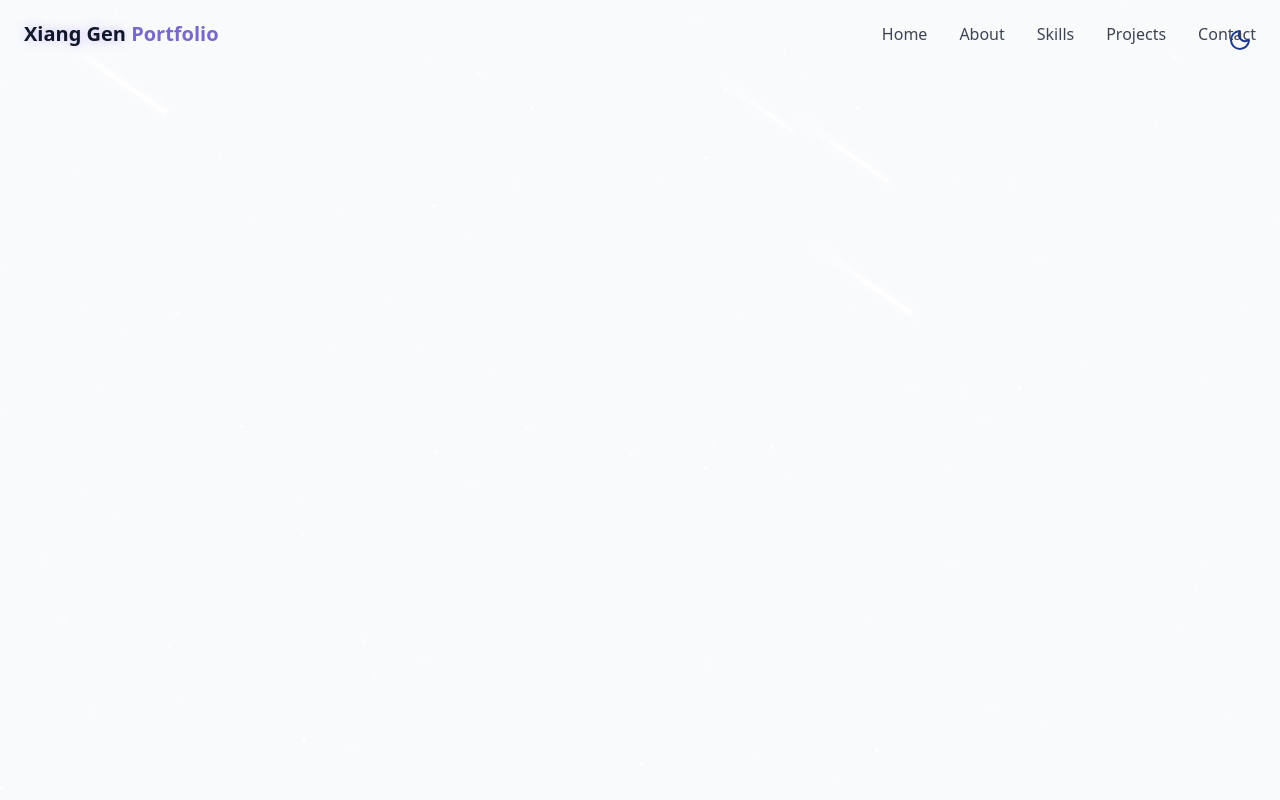
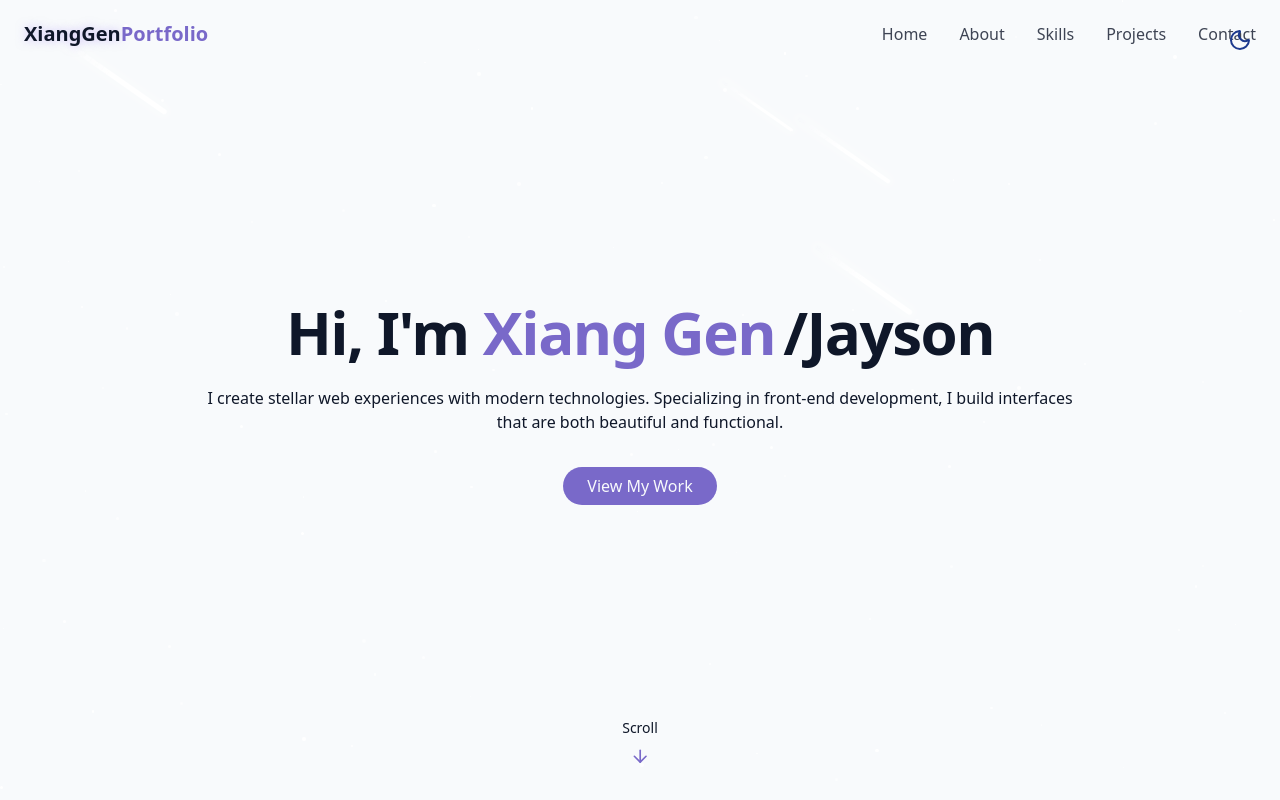
Before and after one commit to kxianggen/online-portfolio, a React (Vite) app: page / in a window 1280 px wide. Built offline with nearby package versions, Linux system fonts and the light colour scheme; the HTML template or start-up script is replaced by a standard one.

Commit message:
hero section

```diff
--- a/src/Pages/Home.jsx
+++ b/src/Pages/Home.jsx
@@ -1,6 +1,7 @@
 import { Navbar } from "../components/Navbar";
 import { ThemeToggle } from "../components/ThemeToggle";
 import { StarBackground } from "@/components/StarBackground";
+import { HeroSection } from "../components/HeroSection";
 
 export const Home = () => {
 
@@ -13,7 +14,7 @@
         {/* Navbar */}
         <Navbar />
         {/* Main Content */}
-
+        <HeroSection />
         {/* Footer */}
 
 
--- /dev/null
+++ b/src/components/HeroSection.jsx
@@ -0,0 +1,36 @@
+import { ArrowDown } from "lucide-react";
+
+export const HeroSection = () => {
+    return (
+        <section
+            id="hero"
+            className="relative min-h-screen flex flex-col items-center justify-center px-4"
+        >
+            <div className="container max-w-4xl mx-auto text-center z-10">
+                <div className="space-y-6">
+                    <h1 className="text-4xl md:text-6xl font-bold tracking-tight">
+                        <span className="opacity-0 animate-fade-in">Hi, I'm</span>
+                        <span className="text-primary opacity-0 animate-fade-in-delay-1">{" "}Xiang Gen</span>
+                        <span className="text-gradient ml-2 opacity-0 animate-fade-in-delay-2">{""}/Jayson</span>
+                    </h1>
+
+                    <p className="text-md md:text-md text-muted-foreground max-2-2xl mx-auto opacity-0 animate-fade-in-delay-3">
+                        I create stellar web experiences with modern technologies.
+                        Specializing in front-end development, I build interfaces that are
+                        both beautiful and functional.
+                    </p>
+
+                    <div className="pt-4 opacity-0 animate-fade-in-delay-4">
+                        <a href="#projects" className="cosmic-button">
+                            View My Work
+                        </a>
+                    </div>
+                </div>
+            </div>
+            <div className="absolute bottom-8 left-1/2 transform -translate-x-1/2 flex flex-col items-center animate-bounce">
+                <span className="text-sm text-muted-foreground mb-2">Scroll</span>
+                <ArrowDown className="h-5 w-5 text-primary" />
+            </div>
+        </section>
+    )
+}
--- a/src/components/Navbar.jsx
+++ b/src/components/Navbar.jsx
@@ -4,7 +4,7 @@
 
 
 const navItems = [
-    {name: "Home", href: "#home"},
+    {name: "Home", href: "#hero"},
     {name: "About", href: "#about"},
     {name: "Skills", href: "#skills"},
     {name: "Projects", href: "#projects"},
@@ -36,8 +36,7 @@
                 href="#hero"
                 >
                 <span className="relative z-10">
-                    <span className="text-glow text-foreground"> Xiang Gen </span>{" "}
-                    Portfolio
+                    <span className="text-glow text-foreground">XiangGen</span>Portfolio
                 </span>
                 </a>
 
```
